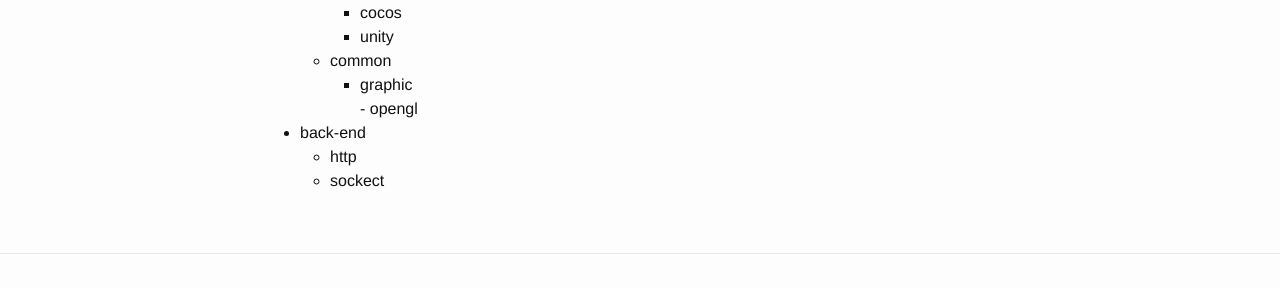
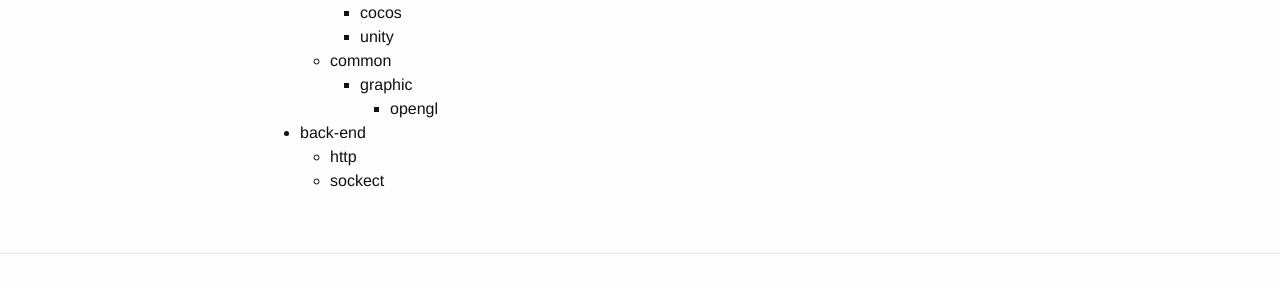
Before and after one commit to JaryGuo/jaryguo.github.io, a Jekyll site: the page built from skill.md, in a window 1280 px wide. Shown: the part 370-658 px from the top of the page. Built offline with Jekyll 4.4.1, drawn with Linux system fonts in a browser that asks for light colours.

```diff
--- a/skill.md
+++ b/skill.md
@@ -5,18 +5,18 @@ permalink: /skill/
 ---
 
 ComputerScience
-- front-end
-    - android
-    - ios
-    - windows
-        - directx
-    - web
-    - gameengine
-        - cocos
-        - unity
-    - common
-        - graphic
-              - opengl
+* front-end
+    * android
+    * ios
+    * windows
+        * directx
+    * web
+    * gameengine
+        * cocos
+        * unity
+    * common
+        * graphic
+            * opengl
 - back-end
-    - http
-    - sockect
+    * http
+    * sockect
```
